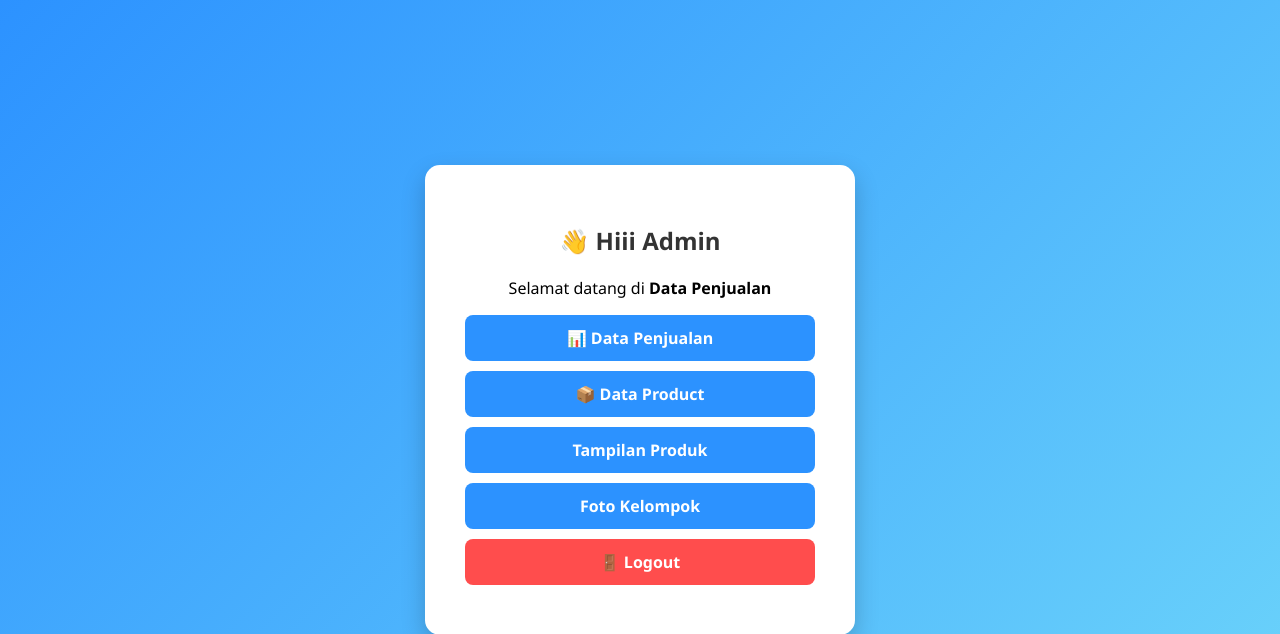
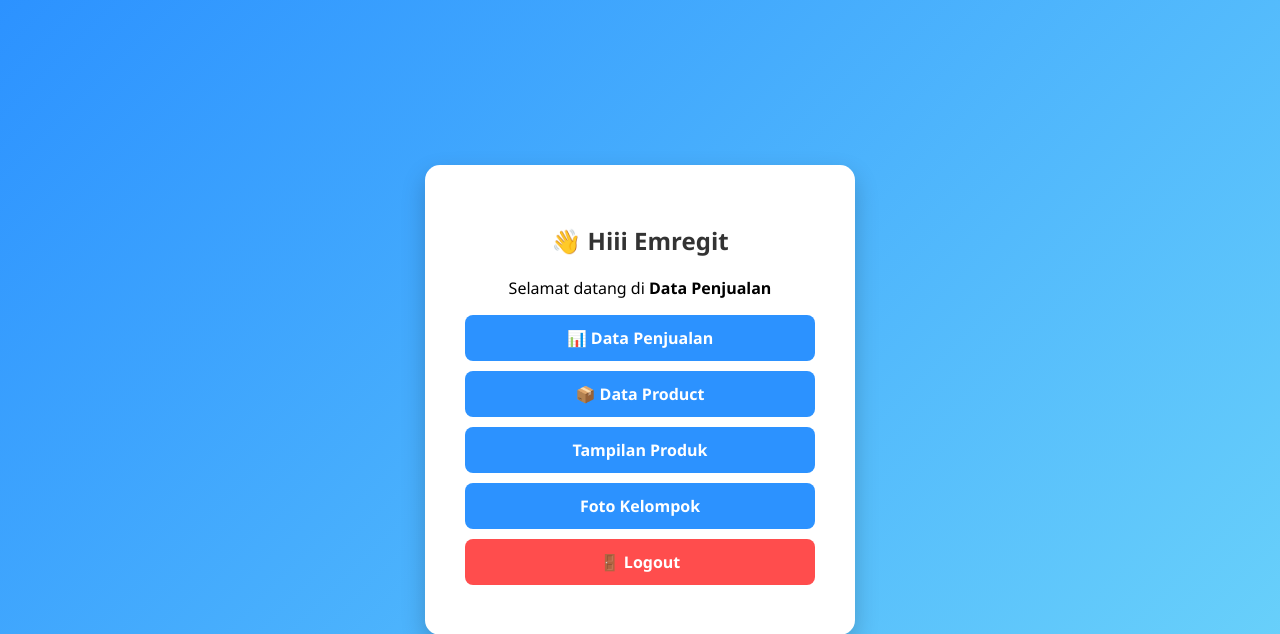
Before and after one commit to nonopcintakucing/KELOMPOK-1, a PHP site: page /dashboard.php in a window 1280 px wide. Shown: the top 634 px of the page. Run offline with PHP 8.4, Linux system fonts and the light colour scheme.

Commit message:
Admin menjadi Emre

```diff
--- a/dashboard.php
+++ b/dashboard.php
@@ -72,7 +72,7 @@
 <body>
 
     <div class="container">
-        <h2>👋 Hiii Admin</h2>
+        <h2>👋 Hiii Emregit</h2>
         <p>Selamat datang di <b>Data Penjualan</b></p>
 
         <a href="crud.php" class="btn">📊 Data Penjualan</a>
```
